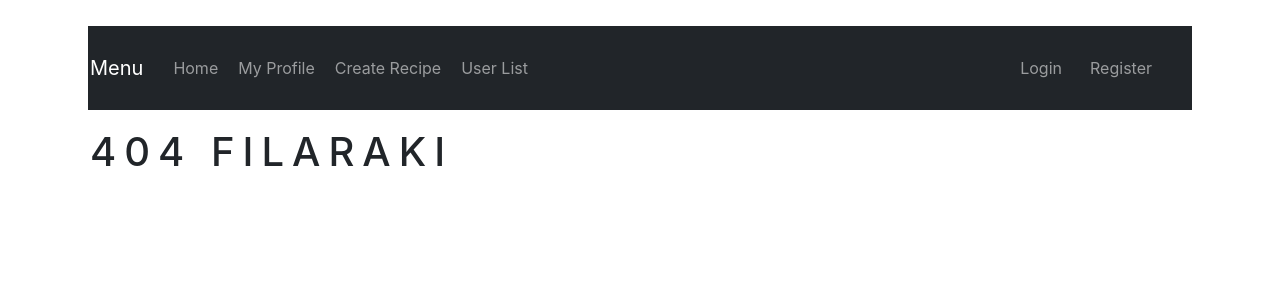
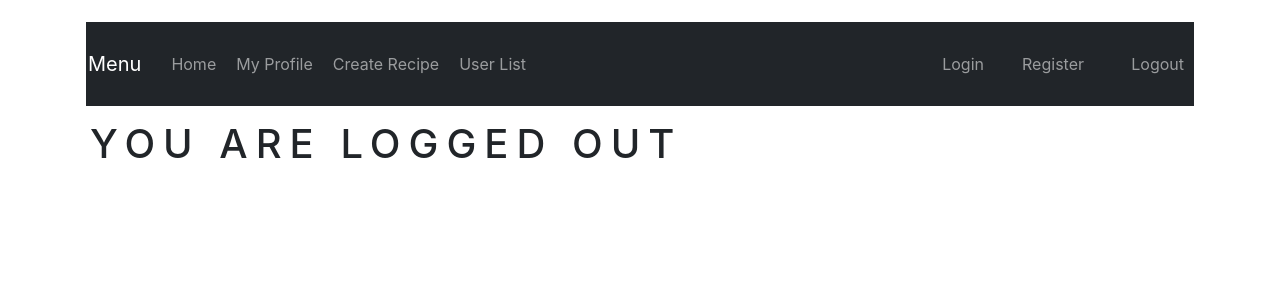
Before and after one commit to akiskawi/Recipes, a React (Create React App) app in the folder FrontEndReact/recipes/: page /logout in a window 1280 px wide. Before the commit this address had no page. Shown: the top 300 px of the page. Built offline with nearby package versions, Linux system fonts and the light colour scheme.

Commit message:
Front-End minor Changes

```diff
--- a/FrontEndReact/recipes/public/index.html
+++ b/FrontEndReact/recipes/public/index.html
@@ -8,7 +8,7 @@
   <meta name="description" content="Web site created using create-react-app" />
   <link rel="apple-touch-icon" href="%PUBLIC_URL%/logo192.png" />
   <link rel="manifest" href="%PUBLIC_URL%/manifest.json" />
-  <title>Recipes</title>
+  <title></title>
 </head>
 
 <body>
--- a/FrontEndReact/recipes/src/App.js
+++ b/FrontEndReact/recipes/src/App.js
@@ -1,22 +1,22 @@
 import { React } from 'react';
 
 // Routing
-import { BrowserRouter, Routes, Route } from 'react-router-dom';
+import { BrowserRouter, Route, Routes } from 'react-router-dom';
 
 
 // CSS
 import './App.css';
 
 // Components
+import OurNavBar from './components/OurNavBar';
+import CreateRecipe from './components/views/CreateRecipe';
 import Home from './components/views/Home';
 import Login from './components/views/Login';
-import Register from './components/views/Register';
+import Logout from './components/views/Logout';
+import NoPage from './components/views/NoPage';
 import Profile from './components/views/Profile';
 import Recipe from './components/views/Recipe';
-import CreateRecipe from './components/views/CreateRecipe';
-import NoPage from './components/views/NoPage';
-import OurNavBar from './components/OurNavBar'
-import UserList from './components/UserList';
+import Register from './components/views/Register';
 
 function App() {
 
@@ -36,11 +36,11 @@ function App() {
         <Routes>
           <Route path='/' element={<Home changeDocTitle={changeDocTitle} />} />
           <Route path='login' element={<Login changeDocTitle={changeDocTitle} />} />
+          <Route path='logout' element={<Logout changeDocTitle={changeDocTitle} />} />
           <Route path='register' element={<Register changeDocTitle={changeDocTitle} />} />
           <Route path='profile/:profileid' element={<Profile changeDocTitle={changeDocTitle} />} />
           <Route path='recipe/:recipeid' element={<Recipe changeDocTitle={changeDocTitle} />} />
           <Route path='createrecipe' element={<CreateRecipe changeDocTitle={changeDocTitle} />} />
-          <Route path='userlist' element={<UserList changeDocTitle={changeDocTitle} />} />
           <Route path='*' element={<NoPage changeDocTitle={changeDocTitle} />} />
         </Routes>
       </div>
--- a/FrontEndReact/recipes/src/components/OurNavBar.js
+++ b/FrontEndReact/recipes/src/components/OurNavBar.js
@@ -5,8 +5,6 @@ import Navbar from 'react-bootstrap/Navbar';
 
 function CollapsibleExample() {
     return (
-        <div className="row">
-            <div className="col">
         <Navbar collapseOnSelect expand="lg" bg="dark" variant="dark">
             <Navbar.Brand>Menu</Navbar.Brand>
             <Navbar.Toggle aria-controls="responsive-navbar-nav" />
@@ -14,15 +12,14 @@ function CollapsibleExample() {
                 <Nav className="me-auto">
                     <Link className='links' to="/">Home</Link>
                     <Link className='links' to="#">My Profile</Link>
-                            <Link className='links' to="/createrecipe">Create Recipe</Link>
-                            <Link className='links' to="login" style={{position:"absolute", right:"120px"}}>Login</Link>
-                            <Link className='links' to="/register" style={{position:"absolute", right:"30px"}}>Register</Link>
+                    <Link className='links' to="createrecipe">Create Recipe</Link>
                     <Link className='links' to="userlist">User List</Link>
+                    <Link className='links' to="login" style={{ position: "absolute", right: "200px" }}>Login</Link>
+                    <Link className='links' to="logout" style={{ position: "absolute", right: "0px" }}>Logout</Link>
+                    <Link className='links' to="register" style={{ position: "absolute", right: "100px" }}>Register</Link>
                 </Nav>
             </Navbar.Collapse>
         </Navbar>
-            </div>
-        </div>
     );
 }
 
--- a/FrontEndReact/recipes/src/components/views/CreateRecipe.js
+++ b/FrontEndReact/recipes/src/components/views/CreateRecipe.js
@@ -1,10 +1,12 @@
-import {React} from 'react'
+import { React } from 'react'
+import CustomForm from '../CustomForm'
 
 function CreateRecipe(props) {
     return (
         <div>
             {props.changeDocTitle("Create Recipe")}
             <h1>Create Recipe</h1>
+            {/* <CustomForm /> */}
         </div>
     )
 }
--- a/FrontEndReact/recipes/src/components/views/Home.js
+++ b/FrontEndReact/recipes/src/components/views/Home.js
@@ -11,6 +11,7 @@ function Home(props) {
             {props.changeDocTitle("Home")}
             <h1>Home</h1>
             <RecipeList />
+            {/* <Chat/> */}
         </div>
     )
 }
--- /dev/null
+++ b/FrontEndReact/recipes/src/components/views/Logout.js
@@ -0,0 +1,12 @@
+import React from 'react'
+
+function Logout(props) {
+  return (
+    <div>
+      {props.changeDocTitle("Logout")}
+      <h1>You are Logged out</h1>
+    </div>
+  )
+}
+
+export default Logout
```
Also changed, not shown: FrontEndReact/recipes/src/components/RecipeList.js (+4 -3 lines). Lines whose indentation alone changed are shown as unchanged.
